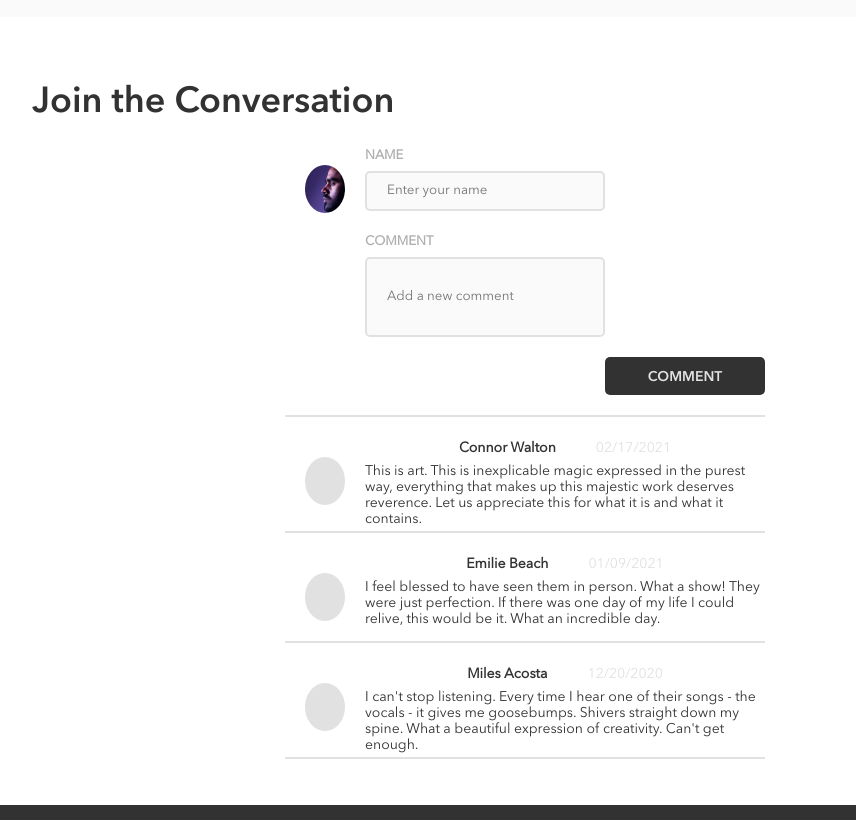
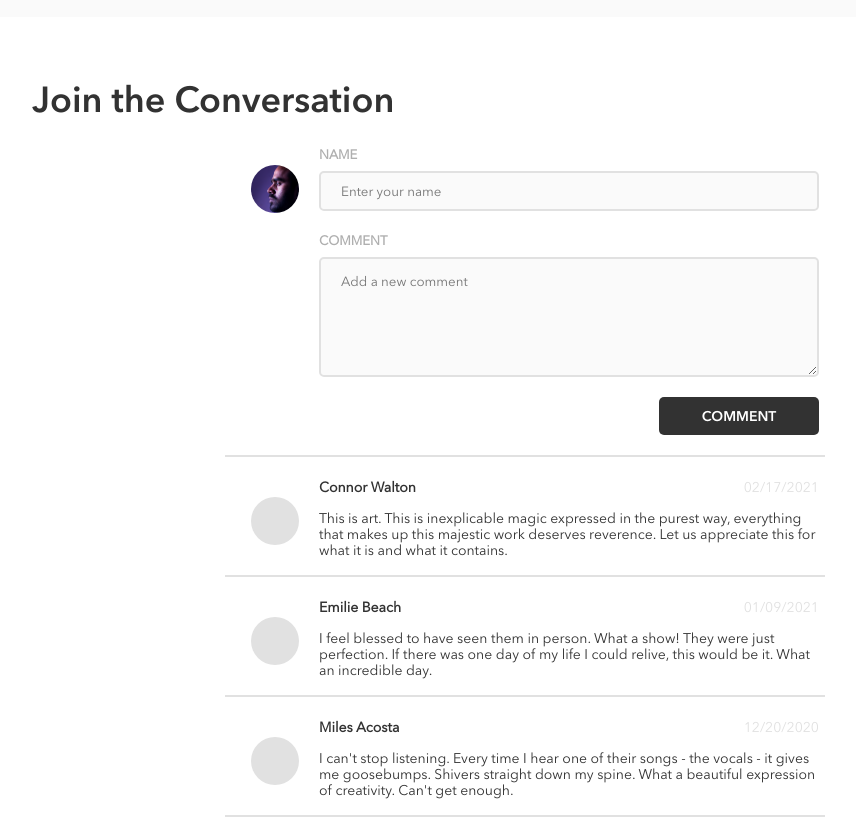
Before and after one commit to gtiku/giyona-tiku-bandsite, a plain HTML site: page index.html in a window 1280 px wide. Shown: the part 2603-3423 px from the top of the page, without its empty margins (115-971 px from the left). Drawn offline with nearby package versions, Linux system fonts and the light colour scheme; files that its build step writes are made by us from their sources.

Commit message:
comments styling

```diff
--- a/scripts/index-page.js
+++ b/scripts/index-page.js
@@ -31,6 +31,7 @@ form.appendChild(inputsDiv);
 let nameLabel = document.createElement("label");
 nameLabel.classList.add("comments__form-name");
 nameLabel.for = "name";
+nameLabel.name = "name";
 nameLabel.innerText = "NAME";
 inputsDiv.appendChild(nameLabel);
 
@@ -47,13 +48,13 @@ inputsDiv.appendChild(nameInput);
 let commentLabel = document.createElement("label");
 commentLabel.classList.add("comments__form-text");
 commentLabel.for = "comment";
+commentLabel.name = "comment";
 commentLabel.innerText = "COMMENT";
 inputsDiv.appendChild(commentLabel);
 
 // COMMENT INPUT
-let commentInput = document.createElement("input");
+let commentInput = document.createElement("textarea");
 commentInput.classList.add("comments__form-text");
-commentInput.type = "textarea";
 commentInput.name = "comment";
 commentInput.placeholder = "Add a new comment";
 commentInput.required = true;
@@ -62,7 +63,6 @@ inputsDiv.appendChild(commentInput);
 // SUBMIT BUTTON
 let button = document.createElement("button");
 button.classList.add("comments__button");
-button.type = "submit";
 button.innerText = "COMMENT";
 inputsDiv.appendChild(button);
 
--- a/styles/partials/_comments.scss
+++ b/styles/partials/_comments.scss
@@ -14,35 +14,38 @@ label {
   }
 }
 
-input {
+input,
+textarea {
   background-color: $alabaster;
   border: 2px solid $mercury;
   border-radius: 5px;
   font-family: "Avenir Regular";
   font-weight: 400;
   color: $black;
-  padding: 0;
-  padding-left: 2rem;
   margin-bottom: 2rem;
-  min-width: 20rem;
-  max-width: 24rem;
+  width: 100%;
+  padding: 1.6rem 2rem;
 
   &:focus {
     outline-color: $silver;
   }
 
   @include tablet {
-    width: 48rem;
+    max-width: 50rem;
   }
 }
 
-input[type="text"] {
+input {
   height: 4rem;
+  padding-top: 2rem;
 }
 
-input[type="textarea"] {
+textarea {
   height: 8rem;
-  vertical-align: top;
+
+  @include tablet {
+    height: 12rem;
+  }
 }
 
 .comments {
@@ -62,28 +65,25 @@ input[type="textarea"] {
     margin: 0;
     margin-bottom: 2rem;
     padding: 2rem 0;
+    width: 100%;
 
     @include tablet {
-      width: 48rem;
+      max-width: 60rem;
       margin: 0 auto;
     }
   }
 
   &__input {
     @include flex($direction: column, $align: flex-start);
+    width: 100%;
 
     @include tablet {
-      width: 48rem;
+      max-width: 50rem;
     }
   }
 
   &__button {
     width: 100%;
-    color: $mercury;
-
-    &:hover {
-      color: white;
-    }
 
     @include tablet {
       width: 16rem;
@@ -94,8 +94,8 @@ input[type="textarea"] {
   &__pfp-box {
     background-color: $mercury;
     background-size: cover;
-    height: 3.6rem;
-    width: 3.6rem;
+    min-height: 3.6rem;
+    min-width: 3.6rem;
     border-radius: 50%;
     margin-right: 2rem;
 
@@ -116,32 +116,38 @@ input[type="textarea"] {
     margin-top: 2rem;
 
     @include tablet {
-      width: 48rem;
+      max-width: 60rem;
     }
   }
 
   &__box {
     @include flex($align: flex-start);
     border-bottom: 0.2rem solid $mercury;
-    margin-bottom: 2rem;
+    padding-bottom: 1rem;
+    margin: 2rem auto;
 
     @include tablet {
       width: 100%;
-      margin: 0 auto;
-      margin-bottom: 2rem;
     }
   }
 
   &__text-display {
     @include flex($direction: column);
+    min-width: 20rem;
 
     @include tablet {
-      width: 40rem;
+      max-width: 50rem;
     }
   }
 
   &__name-date {
+    width: 100%;
+    padding-bottom: 0.4rem;
     @include flex($justify: space-between);
+
+    @include tablet {
+      padding-bottom: 0.8rem;
+    }
   }
 
   &__name {
@@ -157,10 +163,5 @@ input[type="textarea"] {
     font-size: 1.4rem;
     line-height: 1.6rem;
     margin: 0.4rem 0;
-    width: 20rem;
-
-    @include tablet {
-      width: 40rem;
-    }
   }
 }
--- a/styles/partials/_global.scss
+++ b/styles/partials/_global.scss
@@ -72,6 +72,10 @@ button {
   border: none;
   padding: 1rem 0 0.8rem;
   width: 16rem;
+
+  &:hover {
+    background-color: $dark-black;
+  }
 }
 
 a {
@@ -258,17 +262,17 @@ footer {
 
   &__iframe {
     padding: 0 2rem;
-    width: 100%;
-    height: 12rem;
+    width: 28rem;
+    // height: 12rem;
 
     @include tablet {
       padding: 0;
-      height: 16rem;
+      max-height: 16rem;
     }
 
     @include desktop {
       width: 80%;
-      height: 8rem;
+      max-height: 24rem;
     }
   }
 
```
Also changed, not shown: scripts/build-shows-page.js (+5 -3 lines).
